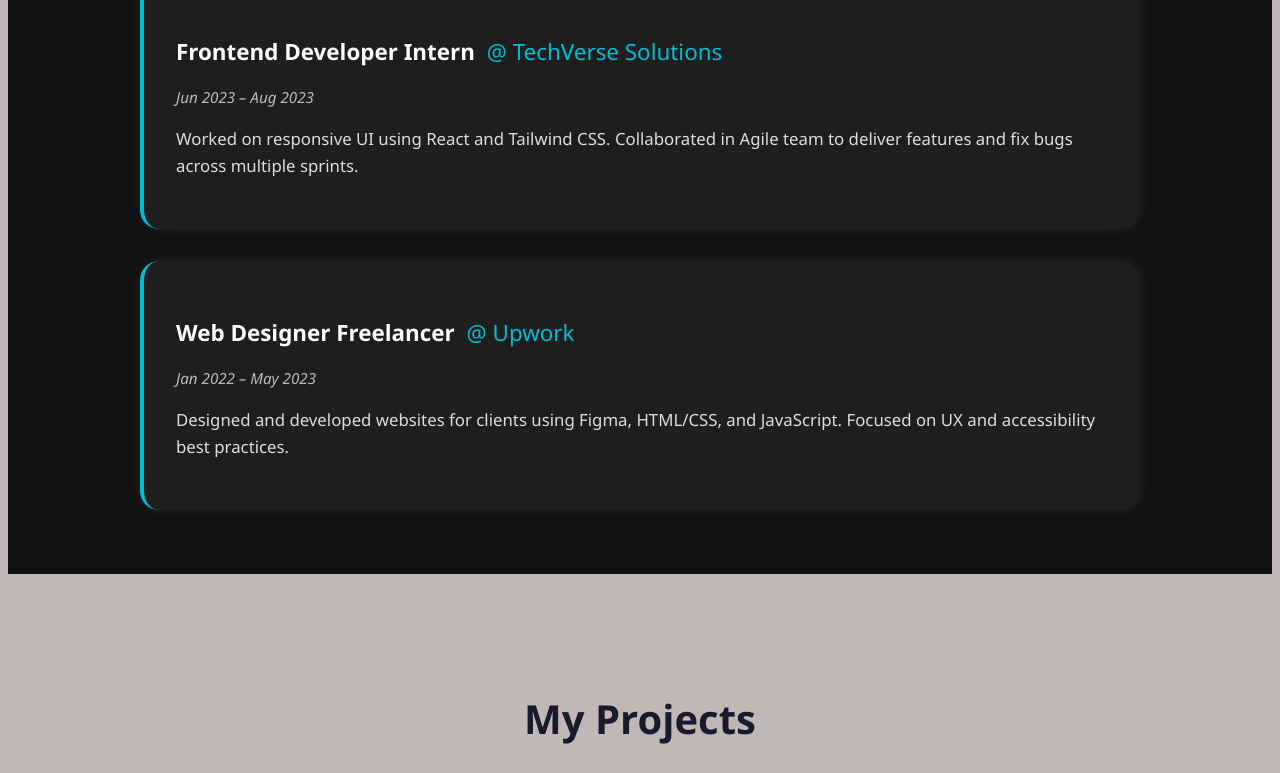
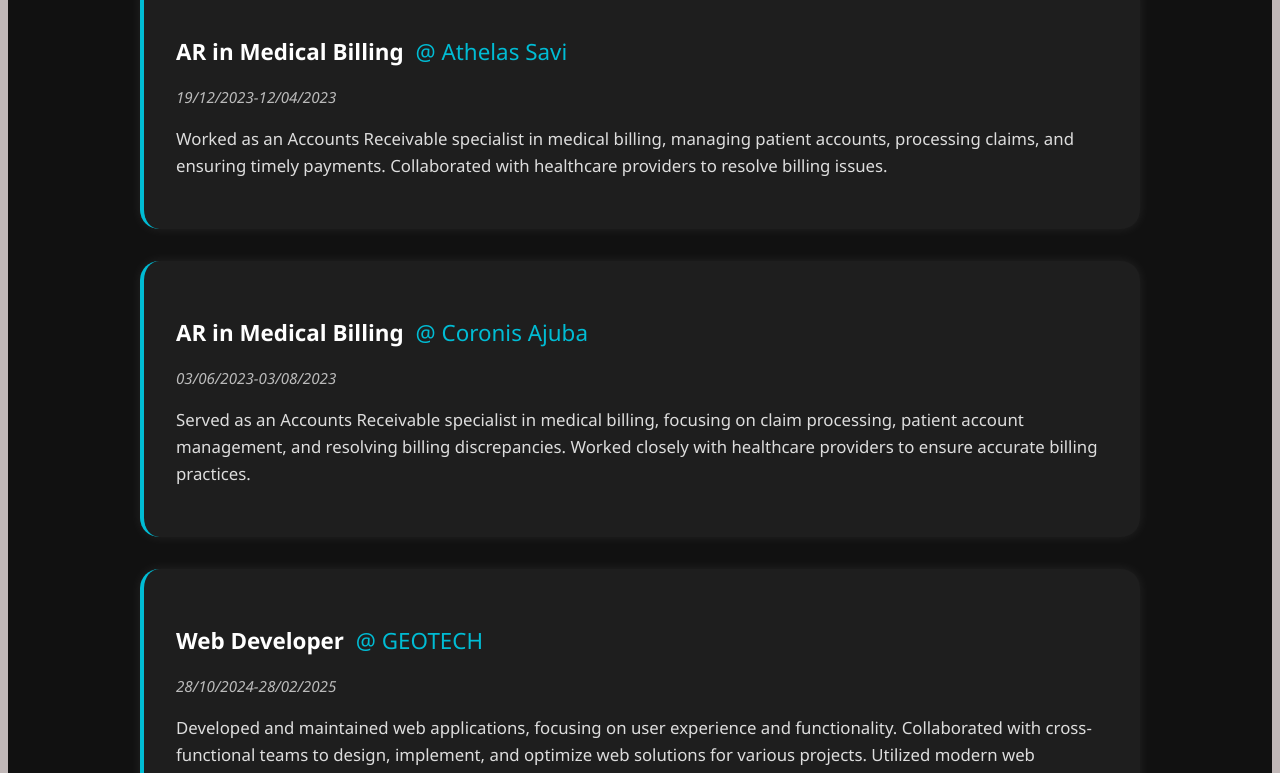
Before and after one commit to hassanmahmoodjafri121/Portfolio, a React (Vite) app in the folder my-portfolio/: page / in a window 1280 px wide. Shown: the part 1984-2757 px from the top of the page. Built offline with nearby package versions, Linux system fonts and the light colour scheme; the HTML template or start-up script is replaced by a standard one.

Commit message:
portfolio

```diff
--- a/my-portfolio/src/components/Experience.jsx
+++ b/my-portfolio/src/components/Experience.jsx
@@ -3,18 +3,26 @@
 
 const experiences = [
   {
-    role: "Frontend Developer Intern",
-    company: "TechVerse Solutions",
-    duration: "Jun 2023 – Aug 2023",
+    role: "AR in Medical Billing",
+    company: "Athelas Savi",
+    duration: " 19/12/2023-12/04/2023",
     description:
-      "Worked on responsive UI using React and Tailwind CSS. Collaborated in Agile team to deliver features and fix bugs across multiple sprints."
+      "Worked as an Accounts Receivable specialist in medical billing, managing patient accounts, processing claims, and ensuring timely payments. Collaborated with healthcare providers to resolve billing issues."
   },
   {
-    role: "Web Designer Freelancer",
-    company: "Upwork",
-    duration: "Jan 2022 – May 2023",
+    role: "AR in Medical Billing",
+    company: "Coronis Ajuba",
+    duration: " 03/06/2023-03/08/2023",
     description:
-      "Designed and developed websites for clients using Figma, HTML/CSS, and JavaScript. Focused on UX and accessibility best practices."
+      "Served as an Accounts Receivable specialist in medical billing, focusing on claim processing, patient account management, and resolving billing discrepancies. Worked closely with healthcare providers to ensure accurate billing practices."
+  },
+
+  {
+    role: "Web Developer",
+    company: " GEOTECH",
+    duration: "28/10/2024-28/02/2025",
+    description:
+      "Developed and maintained web applications, focusing on user experience and functionality. Collaborated with cross-functional teams to design, implement, and optimize web solutions for various projects.  Utilized modern web technologies to enhance application performance and user engagement."
   }
 ];
 
```
